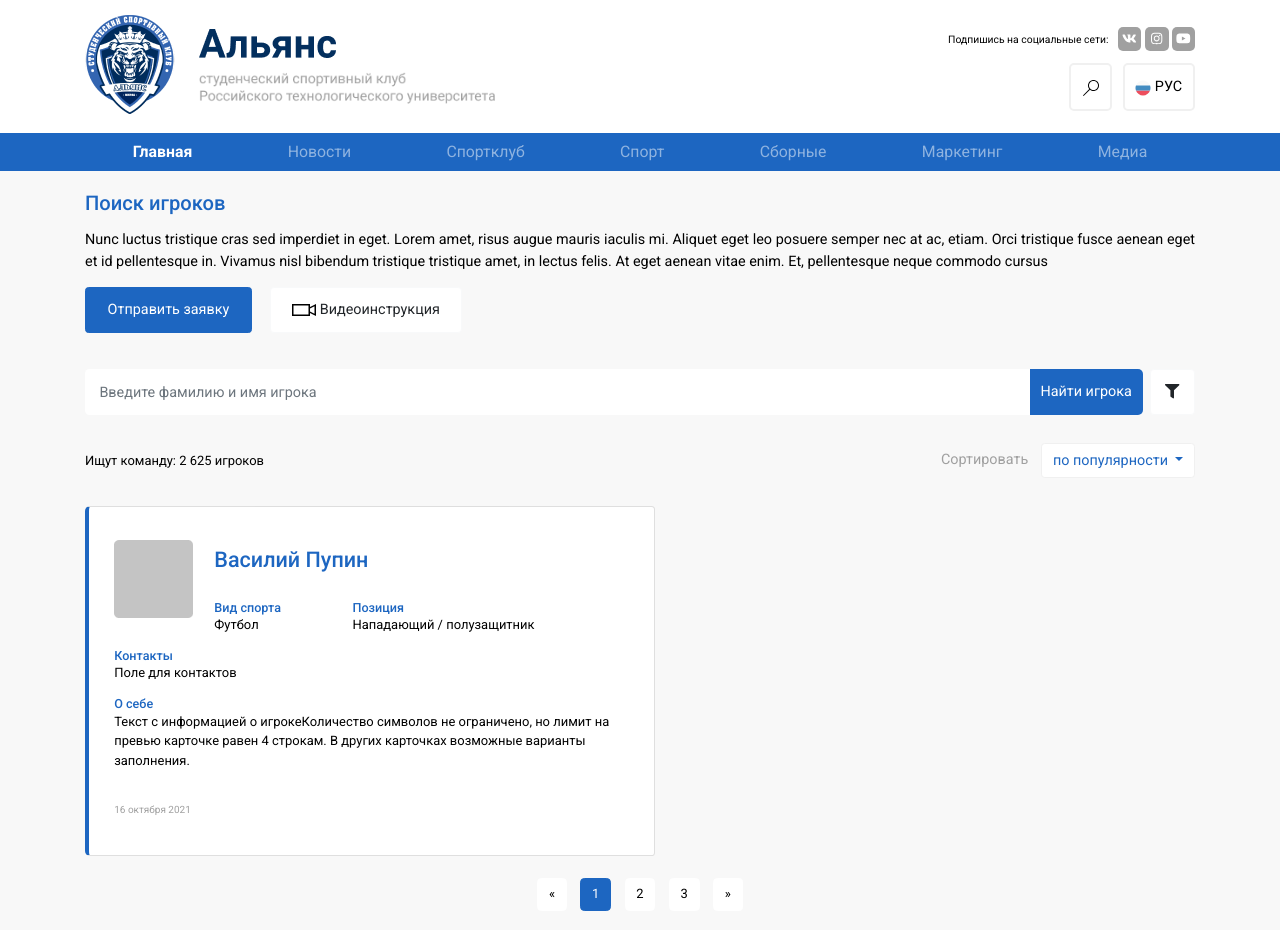
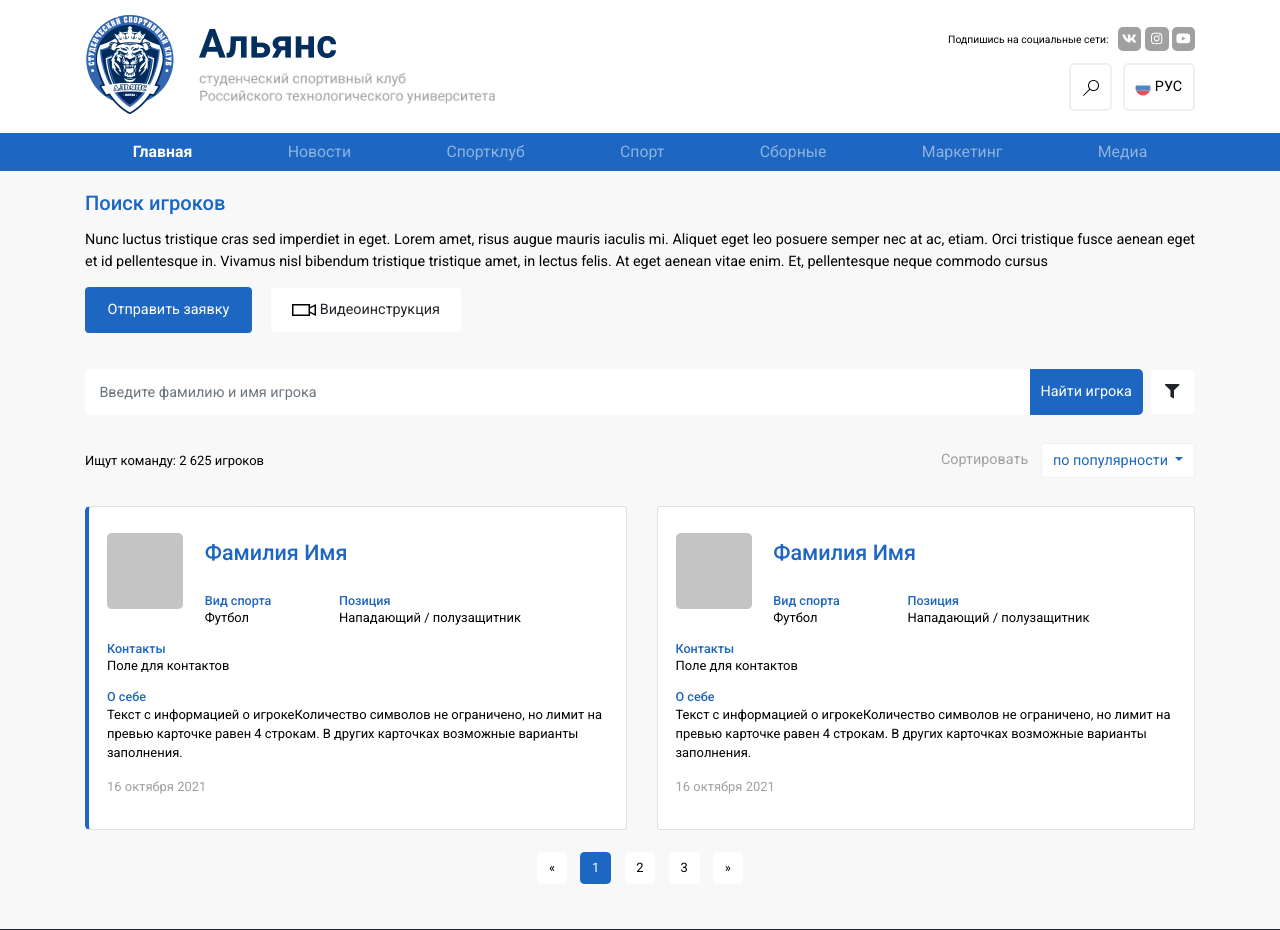
Before and after one commit to Danielatonge/SportClubProject, a Flask app: a page that uses templates/поиск игроков/page 2.html in a window 1280 px wide. Shown: the top 930 px of the page. Run offline with Flask 2, Linux system fonts and the light colour scheme; some libraries are stand-ins or nearby versions; grey boxes are pictures that could not be loaded.

Commit message:
Applied corrections on Мероприятия, новости, & поиск игроков

```diff
--- a/static/scss/index.scss
+++ b/static/scss/index.scss
@@ -553,6 +553,9 @@
 /*_____________________________
  Styles for поиск игроков pages
 */
+.card.card-shadow.card-no-height {
+  height: unset !important;
+}
 
 .team-cards {
   .search {
@@ -1209,12 +1212,21 @@
     height: 320px !important;
   }
   @media (max-width: 576px) {
-    height: 440px !important;
+    height: unset !important;
   }
-  @media (max-width: 450px) {
-    height: 365px !important;
-  }
+  // @media (max-width: 450px) {
+  //   height: 365px !important;
+  // }
 }
+
+// .card-shadow.new-design:nth-of-type(3) {
+//   @media (max-width: 576px) {
+//     height: 440px !important;
+//   }
+//   @media (max-width: 450px) {
+//     height: 365px !important;
+//   }
+// }
 
 .profile-picture img {
   min-height: 250px;
--- a/templates/Мероприятия/page2.html
+++ b/templates/Мероприятия/page2.html
@@ -195,10 +195,10 @@
             <div class="card-body d-flex flex-column">
               <h5 class="card-title">ДИАЛОГ АЛЬЯНСА | вопрос-ответ 💭</h5>
               <div class="mt-auto">
-                <i class="card-hashtag mb-2"
+                <i class="card-hashtag"
                   >#ssc_alliance #асск #студенческийспорт</i
                 >
-                <div class="row mt-auto">
+                <div class="row mt-3">
                   <div class="col p-0">
                     <i class="card-date">15 окт</i>
                   </div>
--- a/templates/Мероприятия/page3.html
+++ b/templates/Мероприятия/page3.html
@@ -273,10 +273,10 @@
             <div class="card-body d-flex flex-column">
               <h5 class="card-title">ДИАЛОГ АЛЬЯНСА | вопрос-ответ 💭</h5>
               <div class="mt-auto">
-                <i class="card-hashtag mb-2"
+                <i class="card-hashtag"
                   >#ssc_alliance #асск #студенческийспорт</i
                 >
-                <div class="row mt-auto">
+                <div class="row mt-3">
                   <div class="col p-0">
                     <i class="card-date">15 окт</i>
                   </div>
--- a/templates/Мероприятия/page5.html
+++ b/templates/Мероприятия/page5.html
@@ -337,10 +337,10 @@
             <div class="card-body d-flex flex-column">
               <h5 class="card-title">ДИАЛОГ АЛЬЯНСА | вопрос-ответ 💭</h5>
               <div class="mt-auto">
-                <i class="card-hashtag mb-2"
+                <i class="card-hashtag"
                   >#ssc_alliance #асск #студенческийспорт</i
                 >
-                <div class="row mt-auto">
+                <div class="row mt-3">
                   <div class="col p-0">
                     <i class="card-date">15 окт</i>
                   </div>
--- a/templates/Мероприятия/page6.html
+++ b/templates/Мероприятия/page6.html
@@ -199,10 +199,10 @@
             <div class="card-body d-flex flex-column">
               <h5 class="card-title">ДИАЛОГ АЛЬЯНСА | вопрос-ответ 💭</h5>
               <div class="mt-auto">
-                <i class="card-hashtag mb-2"
+                <i class="card-hashtag"
                   >#ssc_alliance #асск #студенческийспорт</i
                 >
-                <div class="row mt-auto">
+                <div class="row mt-3">
                   <div class="col p-0">
                     <i class="card-date">15 окт</i>
                   </div>
--- a/templates/Мероприятия/page7.html
+++ b/templates/Мероприятия/page7.html
@@ -328,10 +328,10 @@
             <div class="card-body d-flex flex-column">
               <h5 class="card-title">ДИАЛОГ АЛЬЯНСА | вопрос-ответ 💭</h5>
               <div class="mt-auto">
-                <i class="card-hashtag mb-2"
+                <i class="card-hashtag"
                   >#ssc_alliance #асск #студенческийспорт</i
                 >
-                <div class="row mt-auto">
+                <div class="row mt-3">
                   <div class="col p-0">
                     <i class="card-date">15 окт</i>
                   </div>
--- a/templates/поиск игроков/page 2.html
+++ b/templates/поиск игроков/page 2.html
@@ -112,7 +112,7 @@
     </div>
 
     <div class="card-deck">
-      <div class="card card-shadow col-sm-6">
+      <div class="card card-shadow card-no-height">
         <div class="card-body d-flex flex-column">
           <div class="row">
             <div class="col-4 col-md-4 col-lg-2 pl-0">
@@ -124,7 +124,7 @@
             <div class="col-8 col-md-8 col-lg-10">
               <div class="row">
                 <div class="col-12">
-                  <p class="search-game-card-title">Василий Пупин</p>
+                  <p class="search-game-card-title">Фамилия Имя</p>
                 </div>
                 <div class="col-4">
                   <p class="search-game-card-subtext">Вид спорта</p>
@@ -145,7 +145,43 @@
             лимит на превью карточке равен 4 строкам. В других карточках
             возможные варианты заполнения.
           </p>
-          <p class="card-date mt-auto">16 октября 2021</p>
+          <p class="text-muted mt-auto">16 октября 2021</p>
+        </div>
+      </div>
+      <div class="card card-shadow card-no-height">
+        <div class="card-body d-flex flex-column">
+          <div class="row">
+            <div class="col-4 col-md-4 col-lg-2 pl-0">
+              <img
+                class="img-fluid search-game-card-img"
+                src="/static/images/Rectangle 500.png"
+              />
+            </div>
+            <div class="col-8 col-md-8 col-lg-10">
+              <div class="row">
+                <div class="col-12">
+                  <p class="search-game-card-title">Фамилия Имя</p>
+                </div>
+                <div class="col-4">
+                  <p class="search-game-card-subtext">Вид спорта</p>
+                  <p class="mb-0">Футбол</p>
+                </div>
+                <div class="col-8">
+                  <p class="search-game-card-subtext">Позиция</p>
+                  <p class="mb-0">Нападающий / полузащитник</p>
+                </div>
+              </div>
+            </div>
+          </div>
+          <p class="search-game-card-subtext">Контакты</p>
+          <p>Поле для контактов</p>
+          <p class="search-game-card-subtext">О себе</p>
+          <p>
+            Текст с информацией о игрокеКоличество символов не ограничено, но
+            лимит на превью карточке равен 4 строкам. В других карточках
+            возможные варианты заполнения.
+          </p>
+          <p class="text-muted mt-auto">16 октября 2021</p>
         </div>
       </div>
     </div>
```
Also changed, not shown: templates/Мероприятия/page4.html (+4 -4 lines), templates/новости/main.html (+7 -3 lines), templates/новости/max.html (+4 -4 lines), templates/поиск игроков/page 1.html (+4 -4 lines), static/css/index.css.
